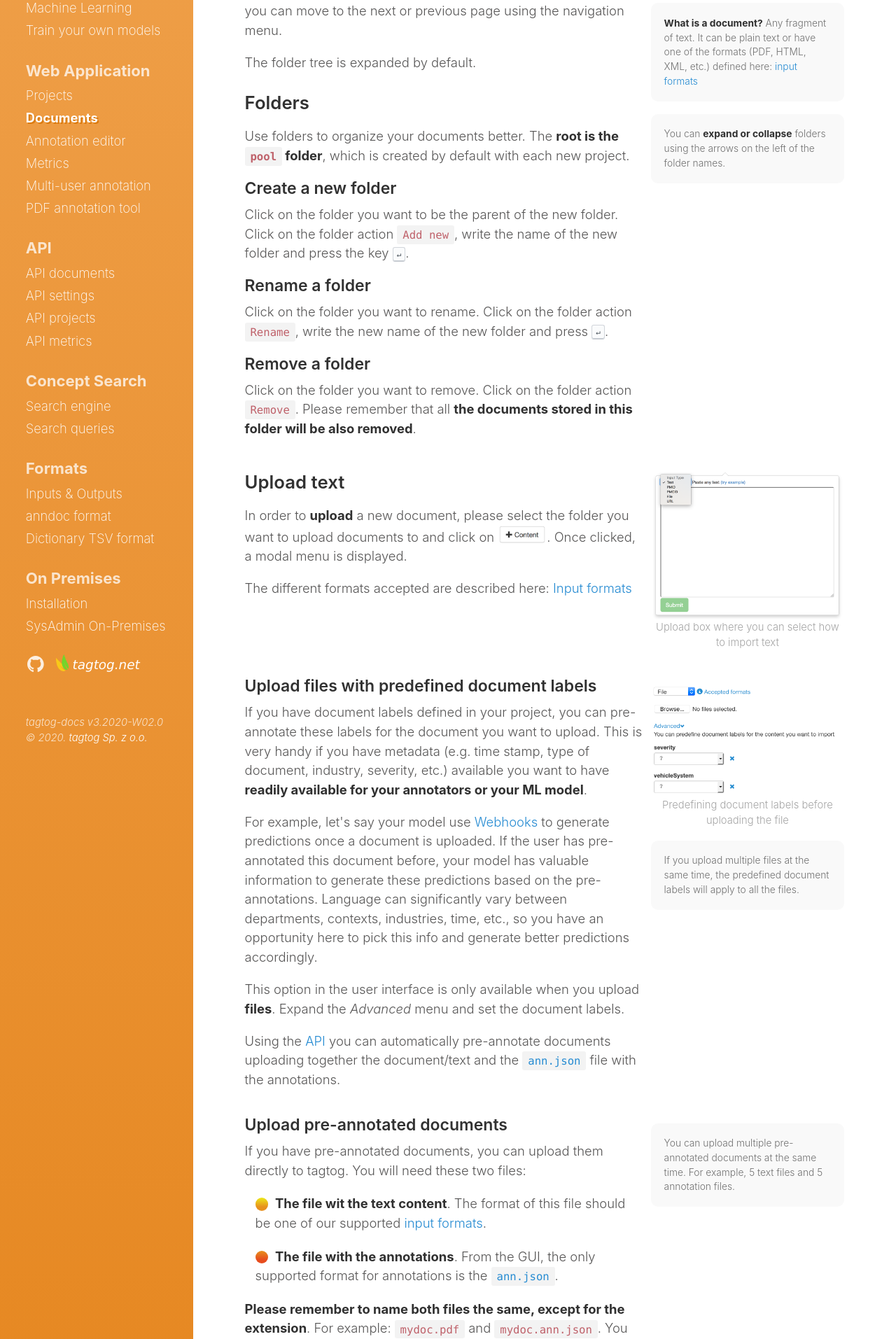
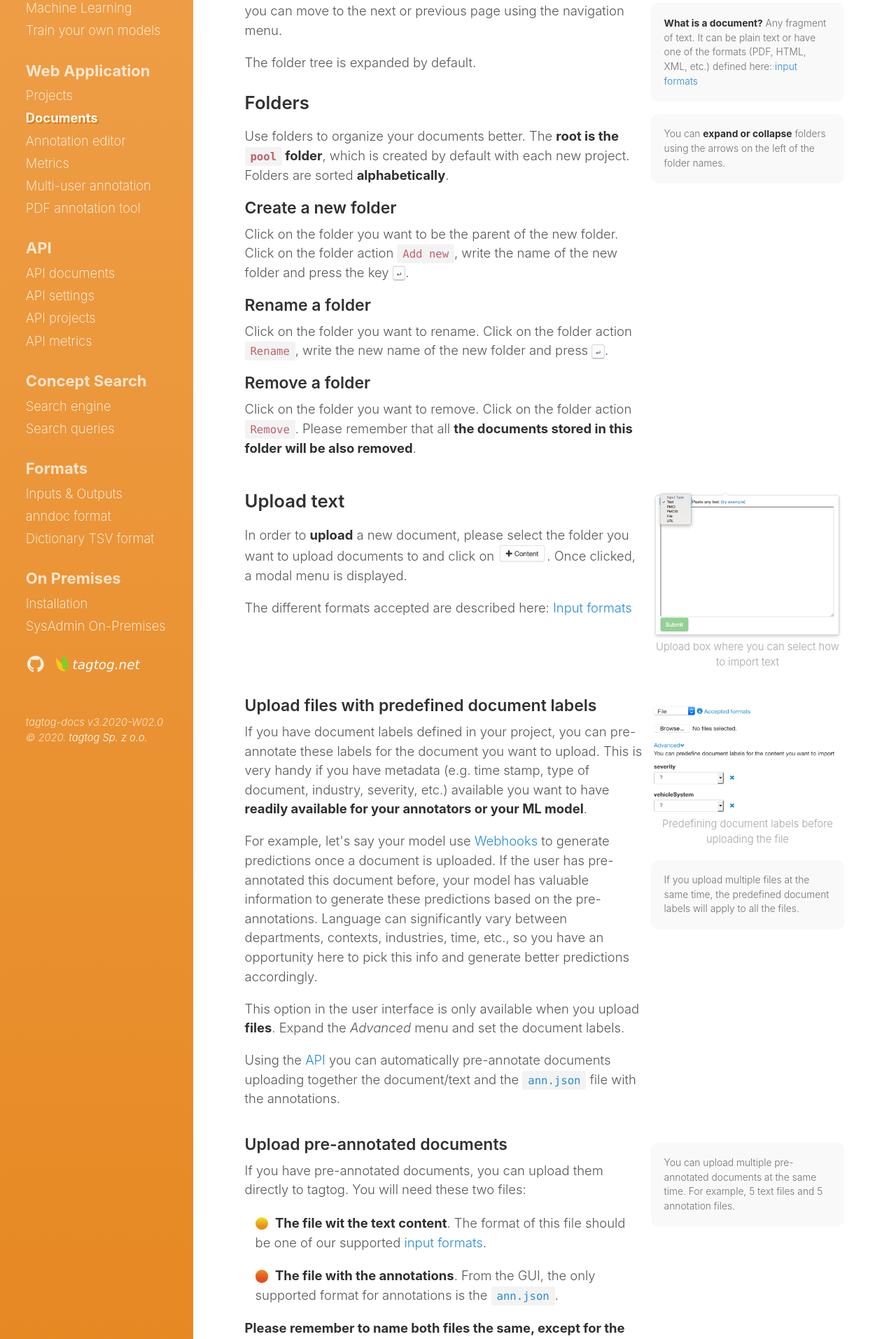
Before and after one commit to tagtogorg/tagtog-doc, a Jekyll site: the page built from documents.md, in a window 1280 px wide. Shown: the part 458-2371 px from the top of the page at 70% size. Built offline with Jekyll 4.4.1, drawn with Linux system fonts in a browser that asks for light colours; nearby versions of some CDN libraries.

Commit message:
Update folder doc with alphabetical sorting

```diff
--- a/documents.md
+++ b/documents.md
@@ -11,7 +11,7 @@ toc: true
   <p>The folder tree is expanded by default.</p>
 
   <h3>Folders</h3>
-  <p>Use folders to organize your documents better. The <strong>root is the <code>pool</code> folder</strong>, which is created by default with each new project.</p>
+  <p>Use folders to organize your documents better. The <strong>root is the <code>pool</code> folder</strong>, which is created by default with each new project. Folders are sorted <strong>alphabetically</strong>.</p>
   <h4>Create a new folder</h4>
   <p>Click on the folder you want to be the parent of the new folder. Click on the folder action <code>Add new</code>, write the name of the new folder and press the key <kbd>↵</kbd>.</p>
   <h4>Rename a folder</h4>
```
